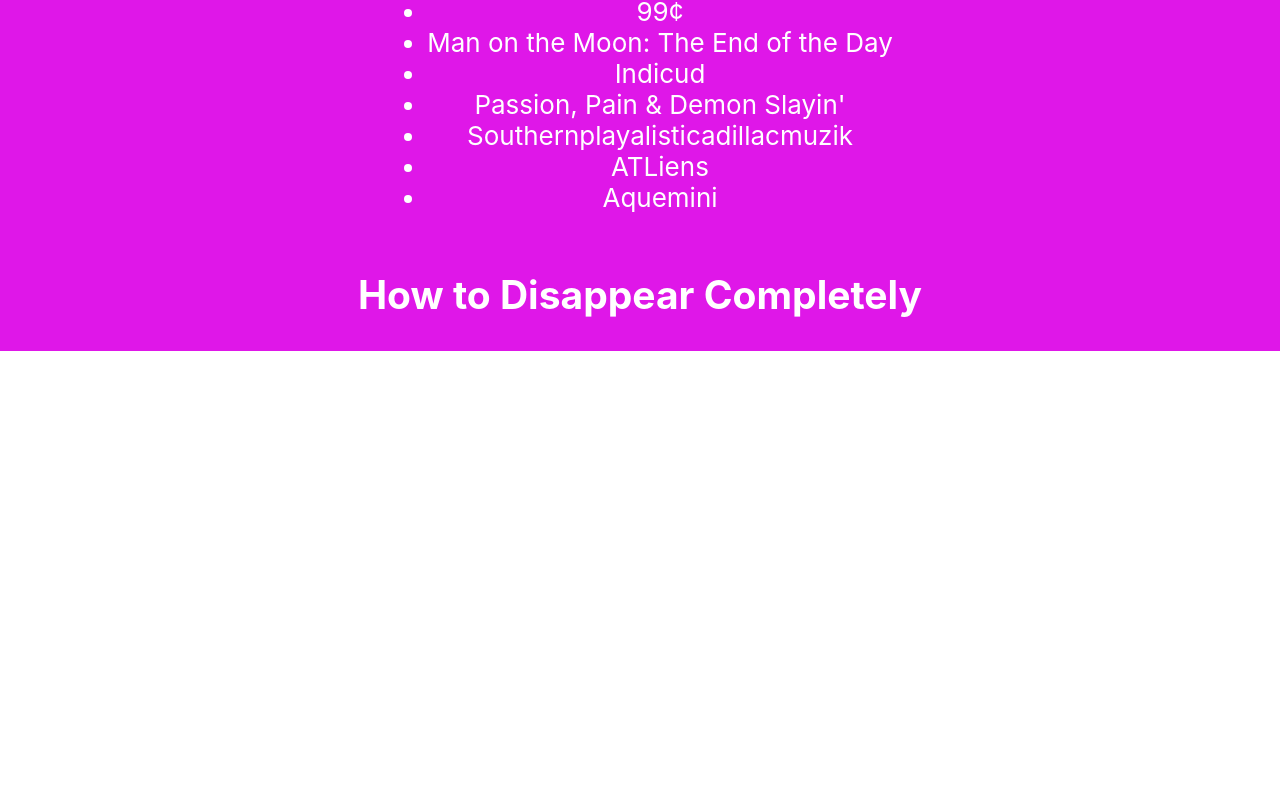
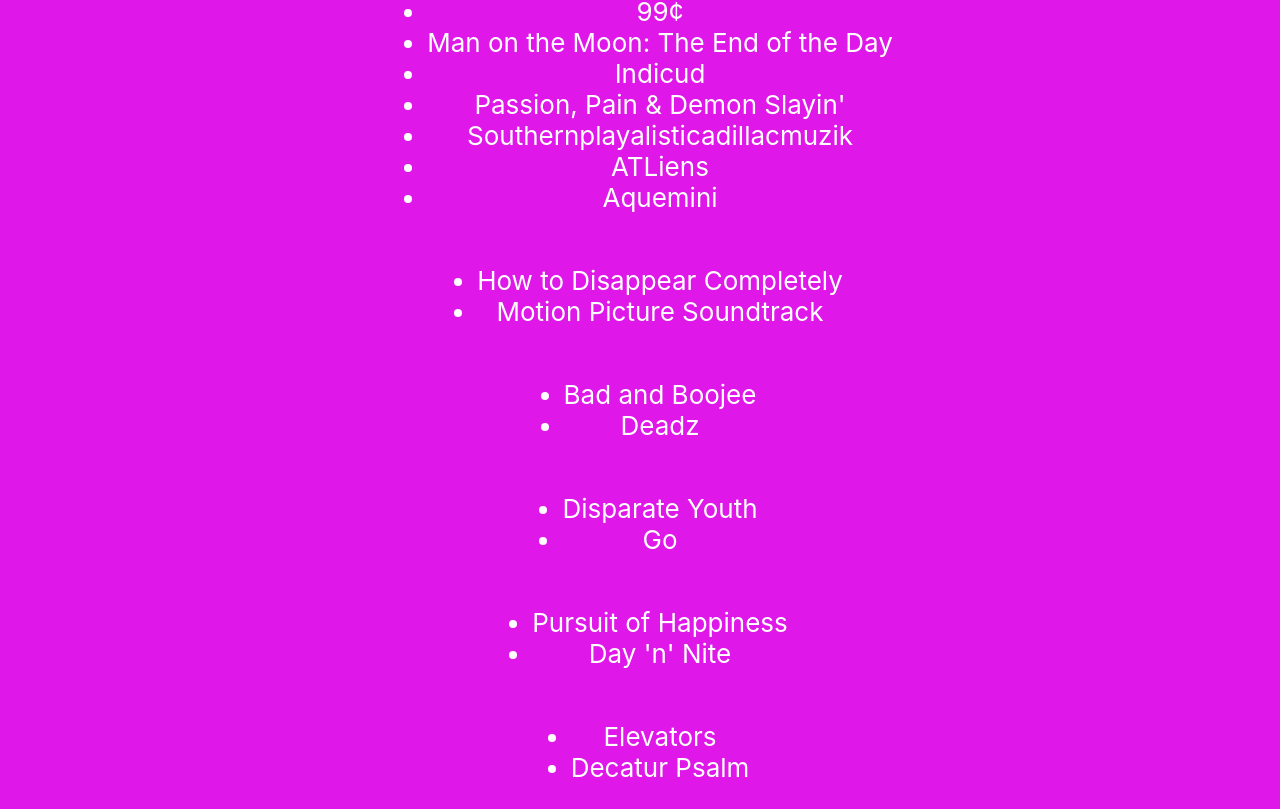
Before and after one commit to A-DiRusso/music-browser-app, a React (Create React App) app: page / in a window 1280 px wide. Shown: the part 485-1294 px from the top of the page. Before the commit the page ends 836 px from the top, so only its background shows below. Built offline with nearby package versions, Linux system fonts and the light colour scheme.

Commit message:
adds classes for one album per artist

```diff
--- /dev/null
+++ b/src/ATLiens.js
@@ -0,0 +1,18 @@
+import React, { Component } from 'react'
+
+export default class ATLiens extends Component {
+  constructor(props) {
+      super(props);
+      this.state = {
+        songs: ['Elevators', 'Decatur Psalm'],
+
+      }
+  }
+  render() {
+    return (
+      <ul>
+          {this.state.songs.map((song, i) => (<li key={i}>{song}</li>))}
+      </ul>
+    )
+  }
+}
--- a/src/Albums.js
+++ b/src/Albums.js
@@ -34,7 +34,7 @@
                         'Aquemini'
                     ]
 
-          }
+          },
 
       }
     }
--- a/src/App.js
+++ b/src/App.js
@@ -3,6 +3,11 @@
 import Bands from './Bands';
 import Albums from './Albums';
 import Songs from './Songs';
+import KidA from './KidA';
+import Culture from './Culture';
+import MasterOf from './MasterOf';
+import ManOn from './ManOn';
+import ATLiens from './ATLiens';
 
 function App() {
   return (
@@ -11,6 +16,11 @@
       <Bands />
       <Albums />
       <Songs />
+      <KidA />
+      <Culture />
+      <MasterOf />
+      <ManOn />
+      <ATLiens />
       </header>
     </div>
   );
--- /dev/null
+++ b/src/Culture.js
@@ -0,0 +1,18 @@
+import React, { Component } from 'react'
+
+export default class Culture extends Component {
+  constructor(props) {
+      super(props);
+      this.state = {
+        songs: ['Bad and Boojee', 'Deadz'],
+
+      }
+  }
+  render() {
+    return (
+      <ul>
+          {this.state.songs.map((song, i) => (<li key={i}>{song}</li>))}
+      </ul>
+    )
+  }
+}
--- /dev/null
+++ b/src/KidA.js
@@ -0,0 +1,19 @@
+import React, { Component } from 'react'
+
+export default class KidA extends Component {
+  constructor(props) {
+      super(props);
+      this.state = {
+        songs: ['How to Disappear Completely', 'Motion Picture Soundtrack']
+      }
+  }
+  render() {
+    return (
+      <ul>
+
+              {this.state.songs.map((song, i ) => (<li key={i}>{song}</li>))}
+
+      </ul>
+    )
+  }
+}
--- /dev/null
+++ b/src/ManOn.js
@@ -0,0 +1,18 @@
+import React, { Component } from 'react'
+
+export default class ManOn extends Component {
+  constructor(props) {
+      super(props);
+      this.state = {
+        songs: ['Pursuit of Happiness', 'Day \'n\' Nite'],
+
+      }
+  }
+  render() {
+    return (
+      <ul>
+          {this.state.songs.map((song, i) => (<li key={i}>{song}</li>))}
+      </ul>
+    )
+  }
+}
--- /dev/null
+++ b/src/MasterOf.js
@@ -0,0 +1,18 @@
+import React, { Component } from 'react'
+
+export default class MasterOf extends Component {
+  constructor(props) {
+      super(props);
+      this.state = {
+        songs: ['Disparate Youth', 'Go'],
+
+      }
+  }
+  render() {
+    return (
+      <ul>
+          {this.state.songs.map((song, i) => (<li key={i}>{song}</li>))}
+      </ul>
+    )
+  }
+}
--- a/src/Songs.js
+++ b/src/Songs.js
@@ -18,7 +18,7 @@
           passion: ['Frequency', 'By Design'],
           southernplaya: ['Hootie Hoo', 'Player\'s Ball'],
           atliens: ['Elevators', 'Decatur Psalm'],
-          aquemini: ['Rosa Parks', 'West Savannah']
+          aquemini: ['Rosa Parks', 'West Savannah'],
 
       }
   }
@@ -26,7 +26,7 @@
       console.log(this.state)
     return (
         <div>
-          <h2>How to Disappear Completely</h2>
+
         </div>
       )
 
```
